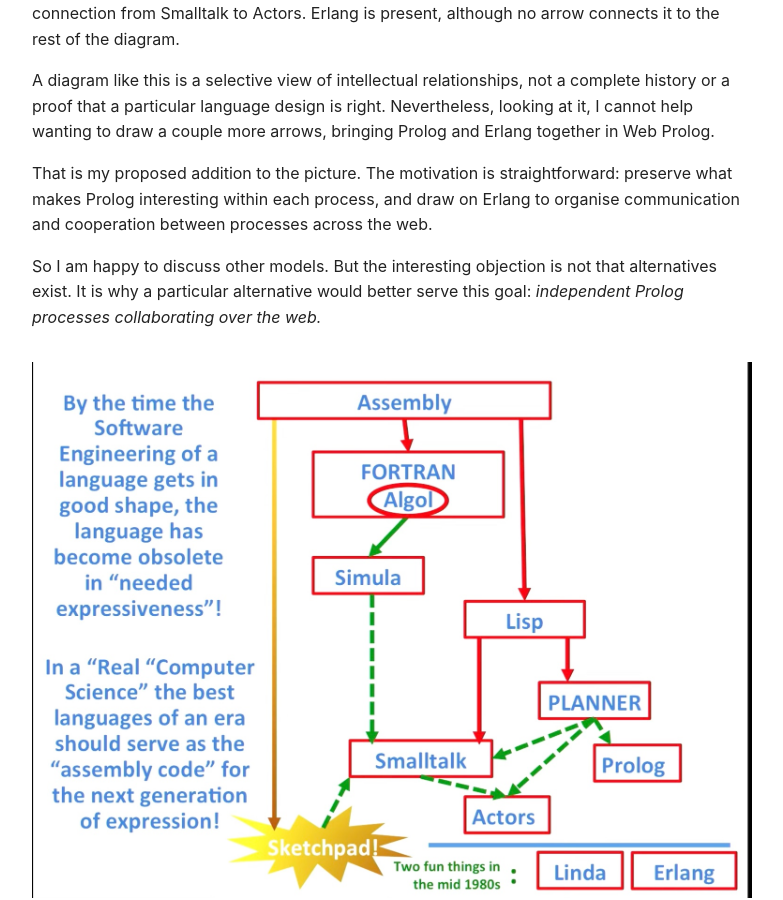
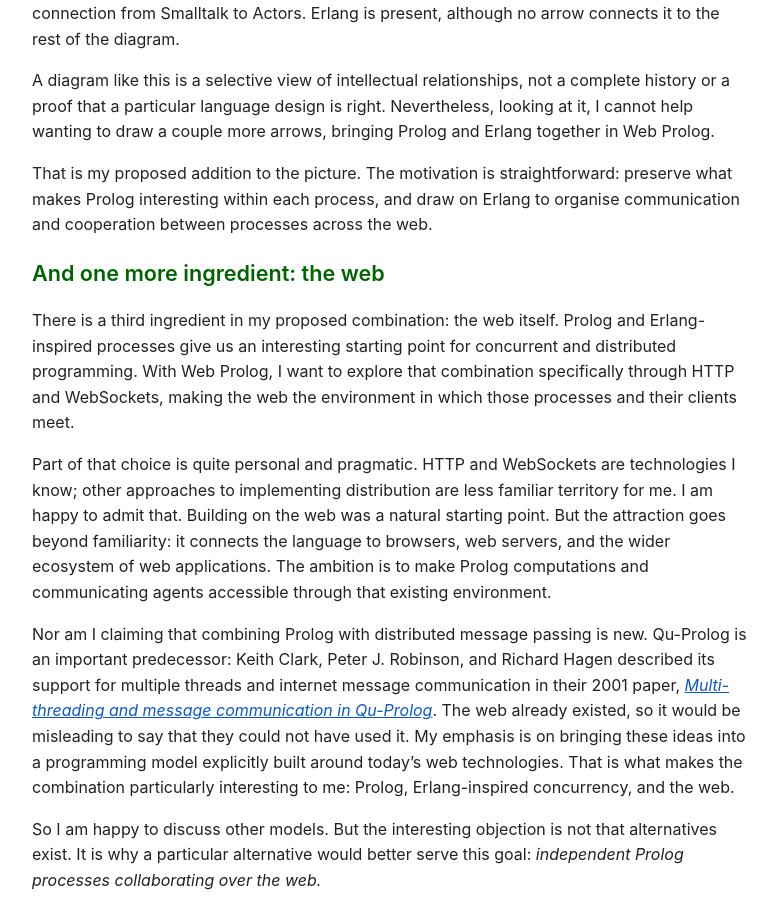
Before and after one commit to torbjornlager/book-project-home, a Jekyll site: the page built from _posts/2026-10-31-why-erlang-for-web-prolog.md, in a window 1280 px wide and 900 px high, scrolled down 1800 px. Shown: the whole window, without its empty margins (248-1031 px from the left). Built offline with Jekyll 4.4.1, drawn with Linux system fonts in a browser that asks for light colours; comment, search, counter and statistics services are not loaded.

Commit message:
Expand Erlang post with web motivation and Qu-Prolog precedent

```diff
--- a/_posts/2026-10-31-why-erlang-for-web-prolog.md
+++ b/_posts/2026-10-31-why-erlang-for-web-prolog.md
@@ -43,6 +43,14 @@ A diagram like this is a selective view of intellectual relationships, not a com
 
 That is my proposed addition to the picture. The motivation is straightforward: preserve what makes Prolog interesting within each process, and draw on Erlang to organise communication and cooperation between processes across the web.
 
+## And one more ingredient: the web
+
+There is a third ingredient in my proposed combination: the web itself. Prolog and Erlang-inspired processes give us an interesting starting point for concurrent and distributed programming. With Web Prolog, I want to explore that combination specifically through HTTP and WebSockets, making the web the environment in which those processes and their clients meet.
+
+Part of that choice is quite personal and pragmatic. HTTP and WebSockets are technologies I know; other approaches to implementing distribution are less familiar territory for me. I am happy to admit that. Building on the web was a natural starting point. But the attraction goes beyond familiarity: it connects the language to browsers, web servers, and the wider ecosystem of web applications. The ambition is to make Prolog computations and communicating agents accessible through that existing environment.
+
+Nor am I claiming that combining Prolog with distributed message passing is new. Qu-Prolog is an important predecessor: Keith Clark, Peter J. Robinson, and Richard Hagen described its support for multiple threads and internet message communication in their 2001 paper, [*Multi-threading and message communication in Qu-Prolog*](https://doi.org/10.1017/S147106840100120X). The web already existed, so it would be misleading to say that they could not have used it. My emphasis is on bringing these ideas into a programming model explicitly built around today's web technologies. That is what makes the combination particularly interesting to me: Prolog, Erlang-inspired concurrency, and the web.
+
 So I am happy to discuss other models. But the interesting objection is not that alternatives exist. It is why a particular alternative would better serve this goal: *independent Prolog processes collaborating over the web.*
 
 <figure style="margin: 2rem 0;">
```
